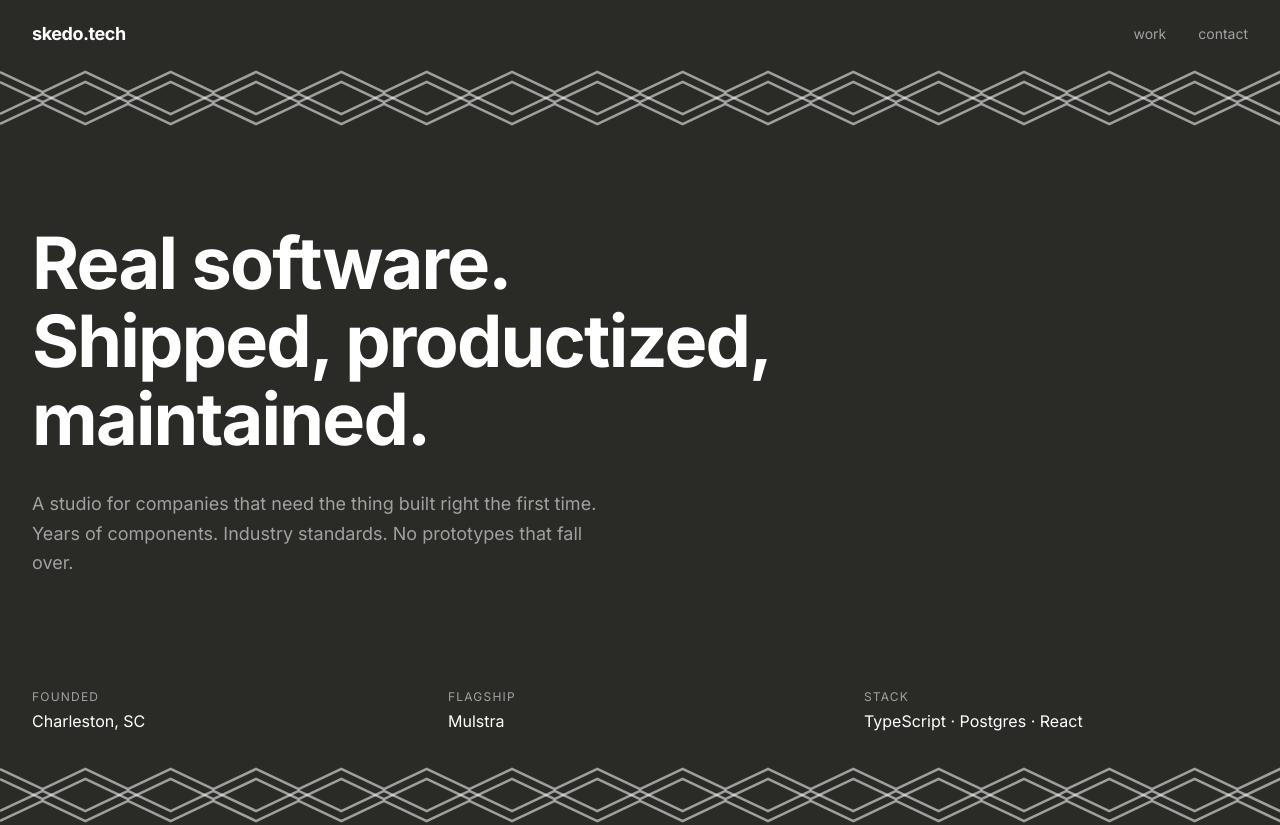
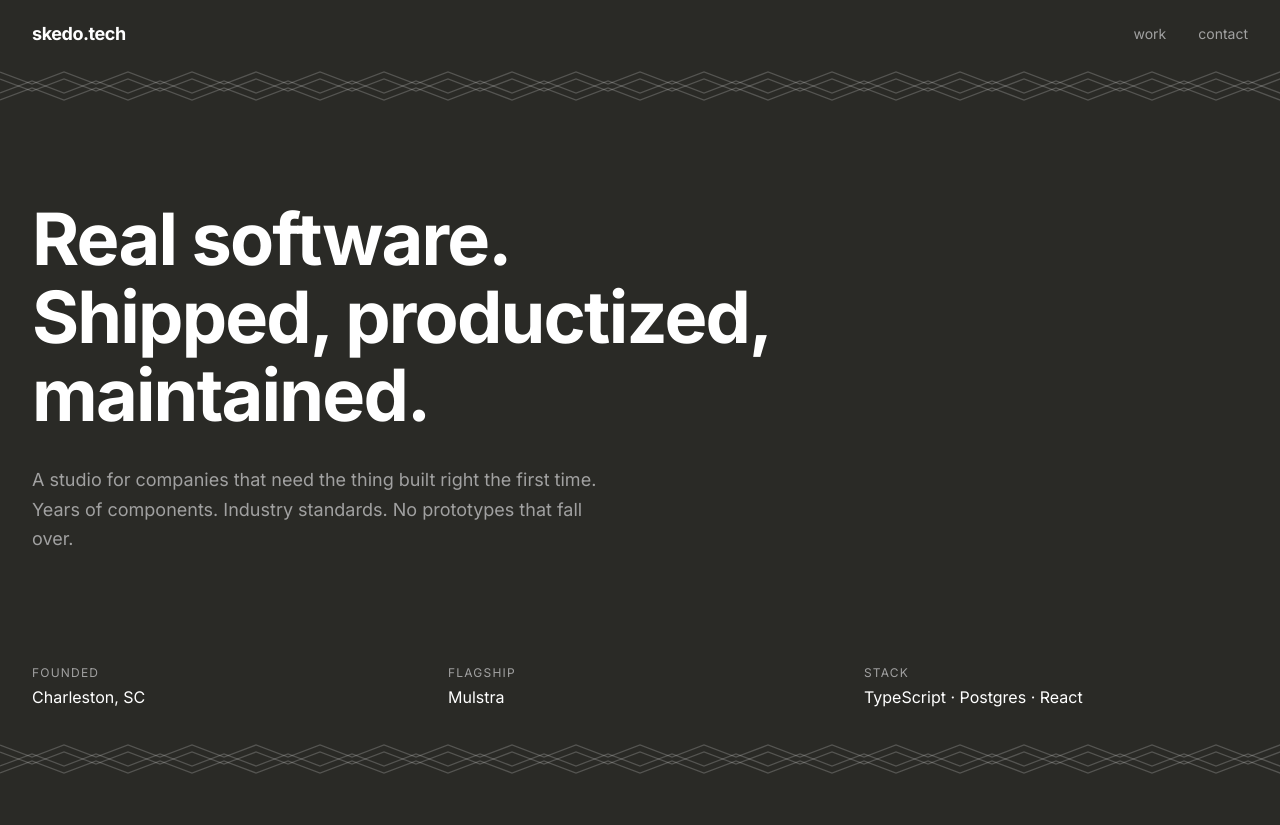
Before and after one commit to maron-ai/skedo-tech, a Next.js app: page / in a window 1280 px wide. Shown: the top 825 px of the page. Built offline with nearby package versions, Linux system fonts and the light colour scheme.

Commit message:
fix: divider — thinner, shorter, lower opacity, more subtle

```diff
--- a/components/ImigongoDivider.tsx
+++ b/components/ImigongoDivider.tsx
@@ -29,23 +29,23 @@ export function ImigongoDivider() {
   };
 
   const W = 1200;
-  const step = 40;
-  const amp = 10;
+  const step = 30;
+  const amp = 6;
   const strokeColor = "#ffffff";
-  const strokeW = 2.5;
-  const opacity = 0.55;
+  const strokeW = 1.2;
+  const opacity = 0.2;
 
   return (
     <div className="w-full overflow-hidden" aria-hidden="true">
       <svg
         xmlns="http://www.w3.org/2000/svg"
-        viewBox={`0 0 ${W} 60`}
+        viewBox={`0 0 ${W} 36`}
         preserveAspectRatio="none"
-        className="w-full h-[60px]"
+        className="w-full h-[36px]"
       >
         {/* Top pair — two zigzags pointing UP */}
         <path
-          d={zigzag(14, amp, W, step, "up")}
+          d={zigzag(10, amp, W, step, "up")}
           fill="none"
           stroke={strokeColor}
           strokeWidth={strokeW}
@@ -53,7 +53,7 @@ export function ImigongoDivider() {
           opacity={opacity}
         />
         <path
-          d={zigzag(24, amp, W, step, "up")}
+          d={zigzag(17, amp, W, step, "up")}
           fill="none"
           stroke={strokeColor}
           strokeWidth={strokeW}
@@ -63,7 +63,7 @@ export function ImigongoDivider() {
 
         {/* Bottom pair — two zigzags pointing DOWN */}
         <path
-          d={zigzag(36, amp, W, step, "down")}
+          d={zigzag(19, amp, W, step, "down")}
           fill="none"
           stroke={strokeColor}
           strokeWidth={strokeW}
@@ -71,7 +71,7 @@ export function ImigongoDivider() {
           opacity={opacity}
         />
         <path
-          d={zigzag(46, amp, W, step, "down")}
+          d={zigzag(26, amp, W, step, "down")}
           fill="none"
           stroke={strokeColor}
           strokeWidth={strokeW}
```
